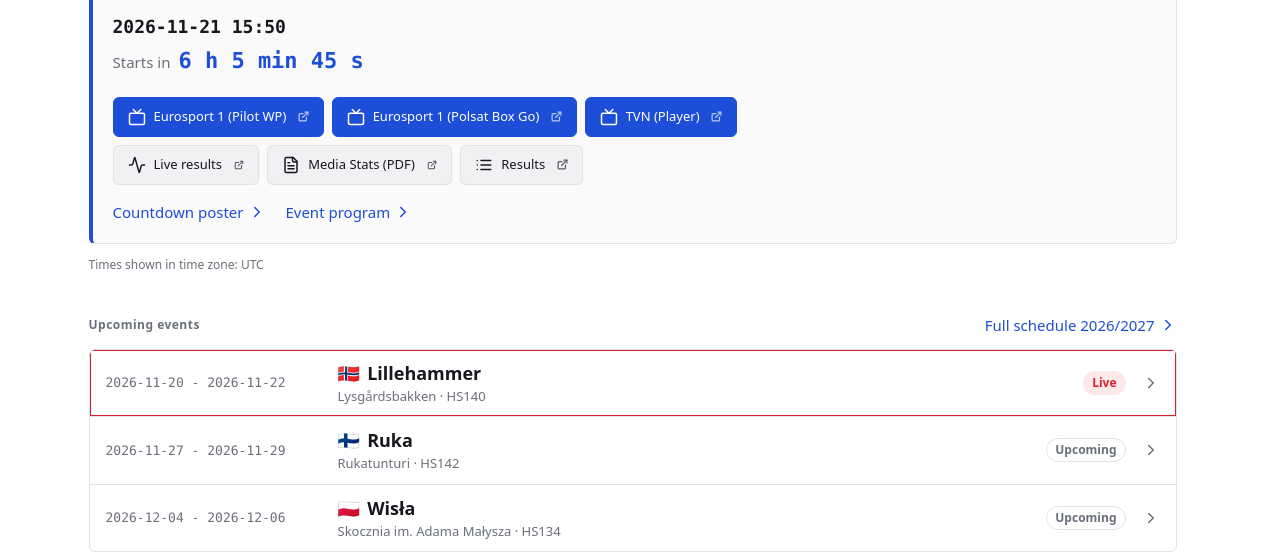
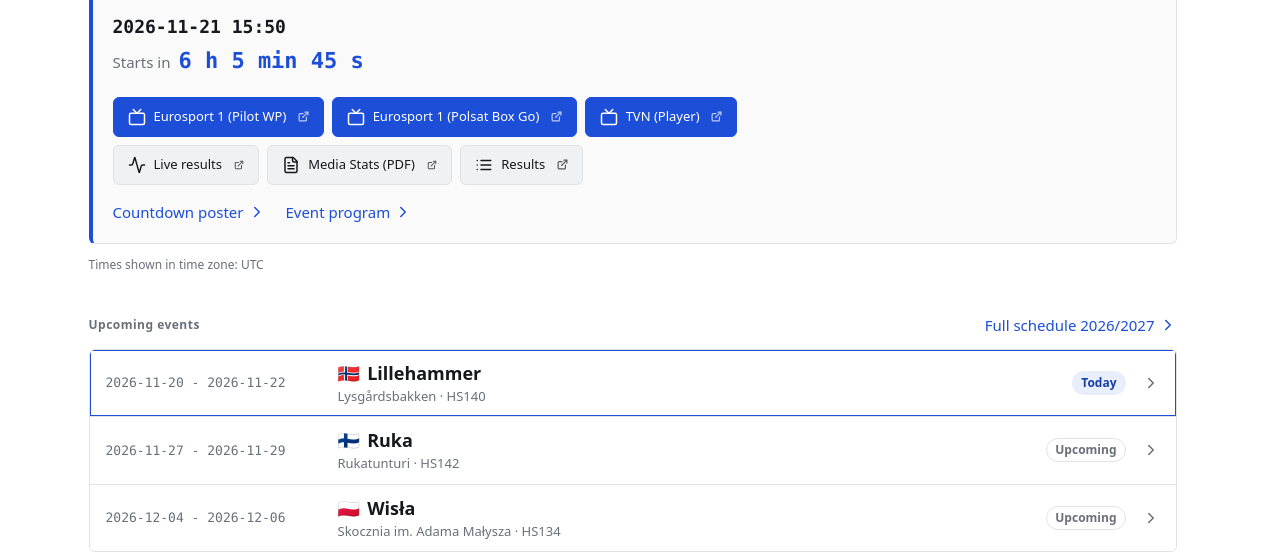
Before and after one commit to piecioshka/skoki-narciarskie, an Astro site: page /en in a window 1280 px wide. Shown: the part 240-800 px from the top of the page. Built offline with nearby package versions, Linux system fonts and the light colour scheme; Astro itself is replaced by a stand-in of ours.

Commit message:
feat: show events with a competition later today as today, not live

```diff
--- a/src/components/EventCard.astro
+++ b/src/components/EventCard.astro
@@ -26,6 +26,14 @@ const range = getEventRange(event);
 const [firstDay] = groupByDay(event);
 const [first] = firstDay?.competitions ?? [];
 const start = first ? getSlot(event, first).start : new Date(range.start);
+// Each competition's own slot, so the browser can tell "live" from "today".
+const slots = event.competitions
+  .filter((competition) => competition.status !== 'cancelled')
+  .map((competition) => {
+    const slot = getSlot(event, competition);
+
+    return { start: slot.start.toISOString(), end: slot.end.toISOString() };
+  });
 const dates =
   range.start === range.end ? range.start : `${range.start} - ${range.end}`;
 ---
@@ -36,6 +44,7 @@ const dates =
   data-slot-end={getEventEnd(event).toISOString()}
   data-slot-timed="true"
   data-event={event.slug}
+  data-competition-slots={JSON.stringify(slots)}
 >
   <a class="event-card__link" href={eventPath(lang, season.id, event.slug)}>
     <span class="event-card__dates">{dates}</span>
--- a/src/lib/schedule.ts
+++ b/src/lib/schedule.ts
@@ -1,5 +1,5 @@
 import type { Competition, Season, SeasonEvent } from './schema';
-import { addDays, zonedTimeToUtc } from './time';
+import { addDays, isSameLocalDay, zonedTimeToUtc } from './time';
 
 // A competition with two rounds takes about two hours; the margin keeps the
 // "live" state on screen until the broadcast really ends.
@@ -54,6 +54,27 @@ export function getPhase(now: Date, slot: Slot): Phase {
     return 'upcoming';
   }
   return slot.timed ? 'live' : 'today';
+}
+
+/**
+ * Phase of a whole event from its competitions: live only while one of them
+ * is on, "today" while one is still ahead on the viewer's current day.
+ */
+export function getEventPhase(now: Date, slots: Slot[]): Phase {
+  const phases = slots.map((slot) => getPhase(now, slot));
+
+  if (phases.includes('live')) {
+    return 'live';
+  }
+  if (phases.every((phase) => phase === 'finished')) {
+    return 'finished';
+  }
+  const aheadToday = slots.some(
+    (slot, index) =>
+      phases[index] !== 'finished' && isSameLocalDay(now, slot.start),
+  );
+
+  return aheadToday ? 'today' : 'upcoming';
 }
 
 /** Every competition of the season, in chronological order. */
--- a/src/scripts/app.ts
+++ b/src/scripts/app.ts
@@ -1,6 +1,11 @@
 import { STORAGE_KEYS } from '../config';
 import { isLang, t, type Lang } from '../i18n';
-import { getPhase, type Slot } from '../lib/schedule';
+import {
+  getEventPhase,
+  getPhase,
+  type Phase,
+  type Slot,
+} from '../lib/schedule';
 import { countdown, formatLocal, isSameLocalDay } from '../lib/time';
 import { setupPosterExport } from './poster-export';
 import { setupLiveFavicon } from './live-favicon';
@@ -60,6 +65,38 @@ function showLocalTimes(): void {
   }
 }
 
+function isSlotPair(value: unknown): value is { start: string; end: string } {
+  return (
+    typeof value === 'object' &&
+    value !== null &&
+    typeof Reflect.get(value, 'start') === 'string' &&
+    typeof Reflect.get(value, 'end') === 'string'
+  );
+}
+
+/** An event card takes its phase from its competitions, not its whole span. */
+function readPhase(element: HTMLElement, now: Date, slot: Slot): Phase {
+  const { competitionSlots } = element.dataset;
+
+  if (!competitionSlots) {
+    return getPhase(now, slot);
+  }
+  try {
+    const parsed: unknown = JSON.parse(competitionSlots);
+    const slots = (Array.isArray(parsed) ? parsed : [])
+      .filter(isSlotPair)
+      .map((pair) => ({
+        start: new Date(pair.start),
+        end: new Date(pair.end),
+        timed: true,
+      }));
+
+    return slots.length > 0 ? getEventPhase(now, slots) : getPhase(now, slot);
+  } catch {
+    return getPhase(now, slot);
+  }
+}
+
 /** A competition of the current day counts down to its start. */
 function updateSlotCountdown(
   element: HTMLElement,
@@ -87,7 +124,7 @@ function updatePhases(now: Date, lang: Lang): void {
     const slot = readSlot(element);
 
     if (slot) {
-      const phase = getPhase(now, slot);
+      const phase = readPhase(element, now, slot);
 
       element.dataset['phase'] = phase;
       element.dataset['today'] = String(isSameLocalDay(now, slot.start));
--- a/src/styles/global.css
+++ b/src/styles/global.css
@@ -362,11 +362,18 @@ body {
 
 [data-phase='live'] > * .phase.js-phase,
 [data-phase='live'] > .phase.js-phase,
-[data-phase='today'] > * .phase.js-phase,
 .phase--alert {
   border-color: transparent;
   background: var(--live-soft);
   color: var(--live);
+}
+
+/* Not on yet, but later today: blue like the frame of today's competitions. */
+[data-phase='today'] > * .phase.js-phase,
+[data-phase='today'] > .phase.js-phase {
+  border-color: transparent;
+  background: var(--brand-soft);
+  color: var(--brand-on-soft);
 }
 
 /* Next competition */
@@ -547,6 +554,11 @@ body {
 
 .event-card[data-phase='finished'] .event-card__link {
   opacity: 0.55;
+}
+
+/* An event with a competition still ahead today is framed in blue. */
+.event-card[data-phase='today'] {
+  box-shadow: inset 0 0 0 1px var(--brand);
 }
 
 /* A live event is framed; an inset shadow keeps the layout still. */
```
Also changed, not shown: e2e/specs/app.spec.ts (+20 -0 lines), src/lib/schedule.spec.ts (+35 -0 lines).
